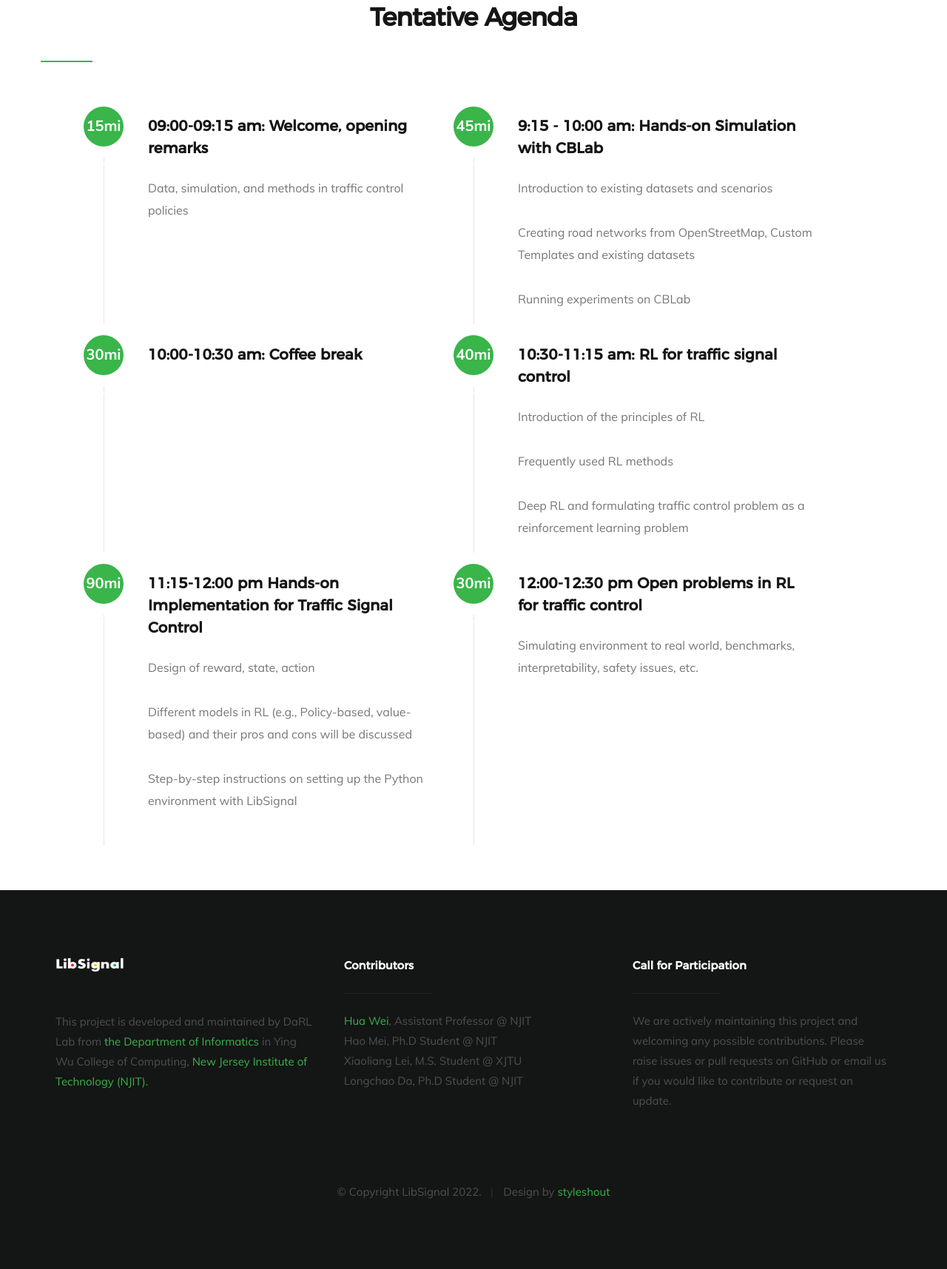
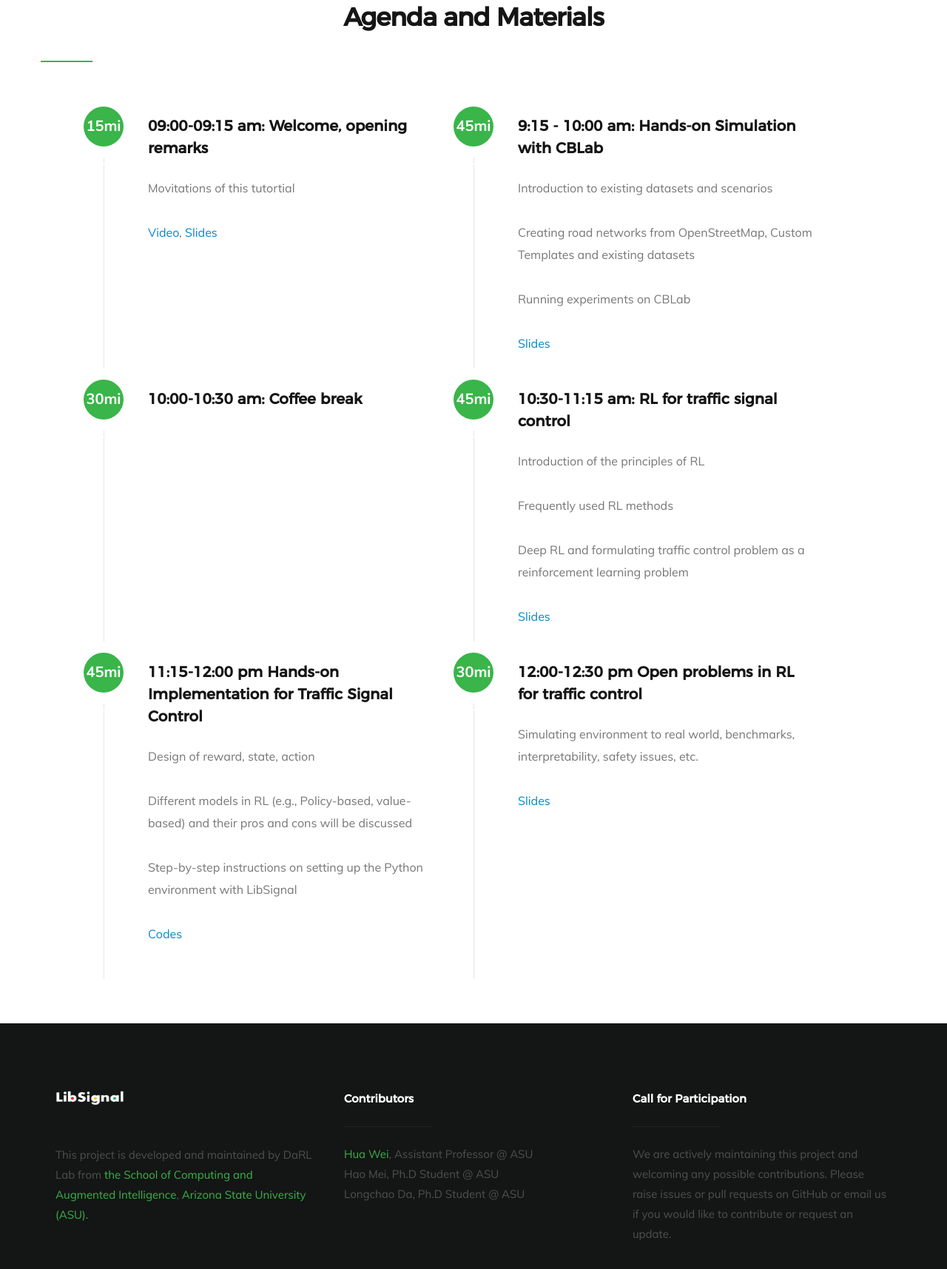
Before and after one commit to DaRL-LibSignal/DaRL-LibSignal.github.io, a plain HTML site: page itsc2023.html in a window 1280 px wide. Shown: the part 2320-4035 px from the top of the page at 74% size. Before the commit the page ends 3987 px from the top, so only its background shows below. Drawn offline with Linux system fonts and the light colour scheme; files whose address does not match are found by name.

Commit message:
update for ITSC

```diff
--- a/itsc2023.html
+++ b/itsc2023.html
@@ -259,14 +259,16 @@
 
         <div class="row about-how">
 
-            <h1 class="intro-header" data-aos="fade-up">Tentative Agenda</h1>
+            <h1 class="intro-header" data-aos="fade-up">Agenda and Materials</h1>
 
             <div class="about-how-content" data-aos="fade-up">
                 <div class="about-how-steps block-1-2 block-tab-full group">
 
                     <div class="bgrid step" data-item="15min">
                         <h3>09:00-09:15 am: Welcome, opening remarks</h3>
-                        <p>Data, simulation, and methods in traffic control policies
+                        <p>Movitations of this tutortial
+                        </p>
+                        <p><a href="https://youtu.be/BF59yWogKKI?feature=shared" target="_blank">Video</a>, <a href="https://drive.google.com/file/d/1vQDy-mKTSiFKmxKHR5IbQiob5UOQEIcp/view?usp=sharing" target="_blank">Slides</a>
                         </p>
                     </div>
 
@@ -277,6 +279,8 @@
                         <p>Creating road networks from OpenStreetMap, Custom Templates and existing datasets</p>
                         <p>Running experiments on CBLab
                         </p>
+                        <p><a href="https://drive.google.com/drive/folders/1d2Aq7FCdc9E4yLcoTP3RSWEX_knvOSKX?usp=sharing" target="_blank">Slides</a>
+                        </p>
                     </div>
 
                     <div class="bgrid step" data-item="30min">
@@ -285,19 +289,23 @@
 <!--                        </p>-->
                     </div>
 
-                    <div class="bgrid step" data-item="40min">
+                    <div class="bgrid step" data-item="45min">
                         <h3>10:30-11:15 am: RL for traffic signal control</h3>
                         <p>Introduction of the principles of RL </p>
                         <p>Frequently used RL methods</p>
                         <p>Deep RL and formulating traffic control problem as a reinforcement learning problem
                         </p>
+                        <p><a href="https://drive.google.com/file/d/1CvcwxAKpbxBiubqt8ormWtQhdUlt3Fr0/view?usp=sharing" target="_blank">Slides</a>
+                        </p>
                     </div>
 
-                    <div class="bgrid step" data-item="90min">
+                    <div class="bgrid step" data-item="45min">
                         <h3>11:15-12:00 pm Hands-on Implementation for Traffic Signal Control</h3>
                         <p>Design of reward, state, action </p>
                         <p>Different models in RL (e.g., Policy-based, value-based) and their pros and cons will be discussed</p>
                         <p>Step-by-step instructions on setting up the Python environment with LibSignal
+                        </p>
+                        <p><a href="https://drive.google.com/drive/folders/1L5tpMCBTKtj2uupU7W5ObW3LFCPlubcs?usp=sharing" target="_blank">Codes</a>
                         </p>
                     </div>
 
@@ -305,6 +313,8 @@
                     <div class="bgrid step" data-item="30min">
                         <h3>12:00-12:30 pm Open problems in RL for traffic control</h3>
                         <p>Simulating environment to real world, benchmarks, interpretability, safety issues, etc.
+                        </p>
+                        <p><a href="https://drive.google.com/file/d/1vQDy-mKTSiFKmxKHR5IbQiob5UOQEIcp/view?usp=sharing" target="_blank">Slides</a>
                         </p>
                     </div>
                 </div>
@@ -487,8 +497,8 @@
                     <div class="footer-logo"></div>
 
                     <p>
-                        This project is developed and maintained by DaRL Lab from <a href="https://informatics.njit.edu/" target="_blank">the Department of Informatics</a> in Ying Wu College of Computing,
-                        <a href="https://www.njit.edu/" target="_blank">New Jersey Institute of Technology (NJIT).</a>
+                        This project is developed and maintained by DaRL Lab from <a href="https://scai.engineering.asu.edu/" target="_blank">the School of Computing and Augmented Intelligence</a>,
+                        <a href="https://www.asu.edu/" target="_blank">Arizona State University (ASU).</a>
                     </p>
 
 <!--                    <ul class="footer-social-list">-->
@@ -516,10 +526,10 @@
                     <h4>Contributors</h4>
 
                     <p>
-                        <a href="https://web.njit.edu/~hw32/" target="_blank"> Hua Wei</a>, Assistant Professor @ NJIT<br>
-                        Hao Mei, Ph.D Student @ NJIT<br>
-                        Xiaoliang Lei, M.S. Student @ XJTU<br>
-                        Longchao Da, Ph.D Student @ NJIT<br>
+                        <a href="https://www.public.asu.edu/~hwei27/index.html" target="_blank"> Hua Wei</a>, Assistant Professor @ ASU<br>
+                        Hao Mei, Ph.D Student @ ASU<br>
+                        <!--                        Xiaoliang Lei, M.S. Student @ XJTU<br>-->
+                        Longchao Da, Ph.D Student @ ASU<br>
                     </p>
 
 
```
Also changed, not shown: index.html (+7 -7 lines).
